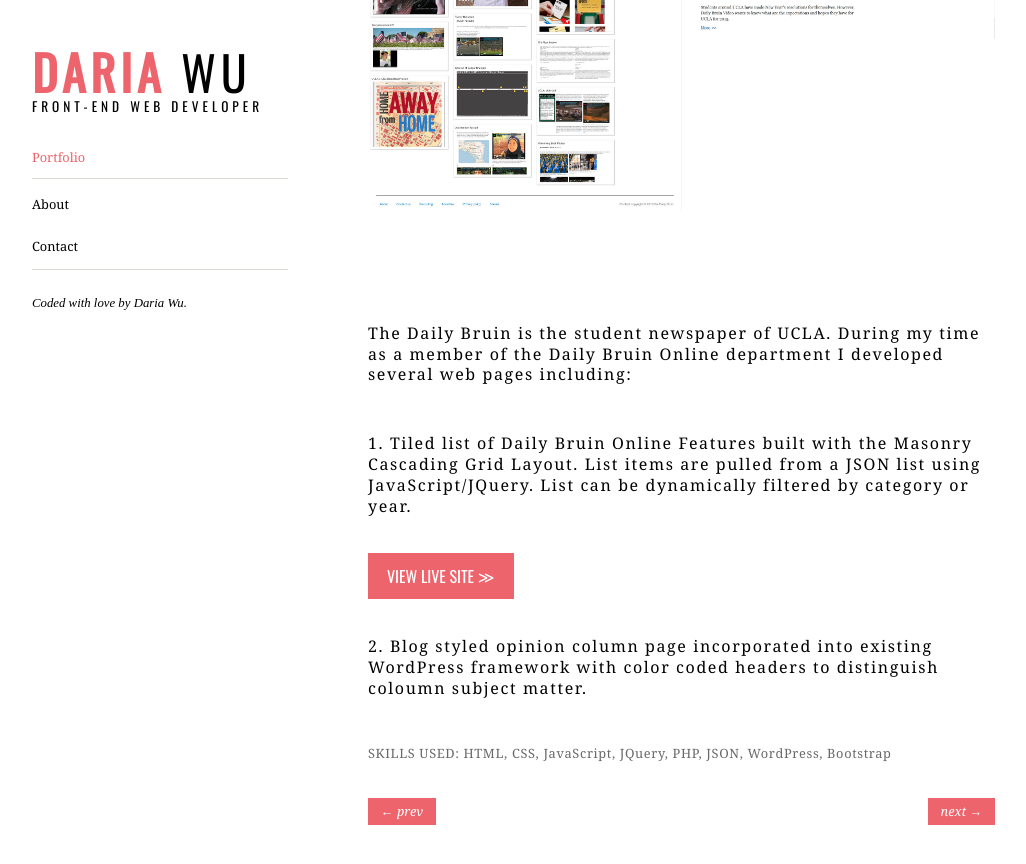
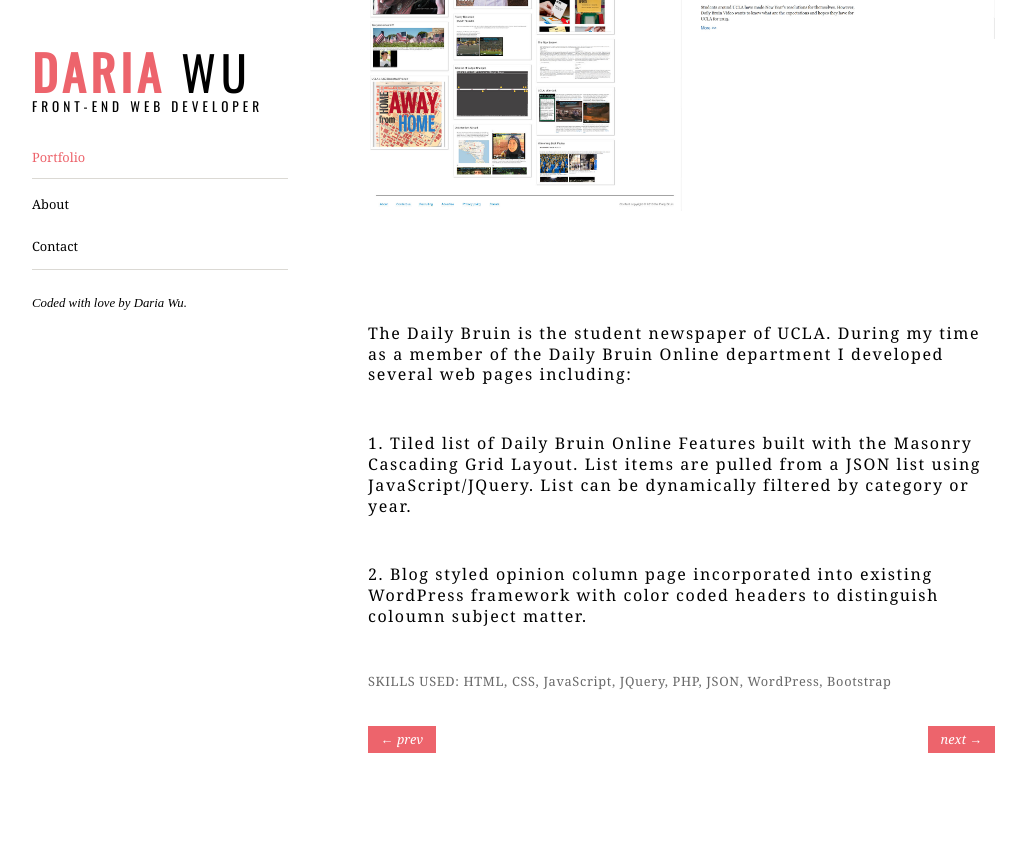
Before and after one commit to dwu891/dwu891.github.io, a Jekyll site: the page built from daily-bruin.html, in a window 1280 px wide and 900 px high, scrolled down 1336 px. Shown: the top 864 px of the window, without its empty margins (16-1042 px from the left). Built offline with Jekyll 4.4.1, drawn with Linux system fonts in a browser that asks for light colours; nearby versions of some CDN libraries; after the commit the page ends 2164 px from its top, so only the background shows below that.

Commit message:
Set site links to open in new tab

```diff
--- a/acs.html
+++ b/acs.html
@@ -42,7 +42,7 @@
         </div>
         <div class="p-details">
             <p class="p-description">SMACS is a UCLA club providing extracurricular education in chemistry topics and bringing students together in chemistry fairs and competitions. The SMACS website was redesigned to better provide news and resources to students and give club officers more control over site content.</p>
-            <a class="live-site" href="http://www.chem.ucla.edu/acsbruins/">View Live Site &Gt;</a>
+            <a class="live-site" href="http://www.chem.ucla.edu/acsbruins/" target="_blank" rel="noopener noreferrer">View Live Site &Gt;</a>
             <small>SKILLS USED: HTML, CSS</small>
         </div>
         <p class="p-nav"><a class="change-page prev" href="daily-bruin" rel="daily-bruin">&#8592; prev</a><a class="change-page next" href="/tanms" rel="tanms">next &#8594;</a></p>
--- a/daily-bruin.html
+++ b/daily-bruin.html
@@ -57,7 +57,6 @@
         <div class="p-details">
             <p class="p-description">The Daily Bruin is the student newspaper of UCLA. During my time as a member of the Daily Bruin Online department I developed several web pages including:</p>
             <p class="p-description">1. Tiled list of Daily Bruin Online Features built with the Masonry Cascading Grid Layout. List items are pulled from a JSON list using JavaScript/JQuery. List can be dynamically filtered by category or year.</p>
-            <a class="live-site" href="http://dailybruin.com/features/">View Live Site &Gt;</a>
             <p class="p-description">2. Blog styled opinion column page incorporated into existing WordPress framework with color coded headers to distinguish coloumn subject matter.</p>
             <small>SKILLS USED: HTML, CSS, JavaScript, JQuery, PHP, JSON, WordPress, Bootstrap</small>
         </div>
```
